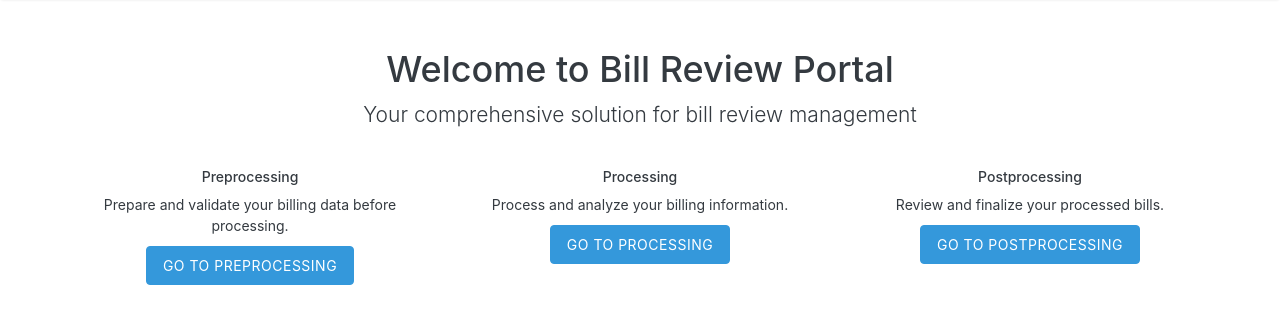
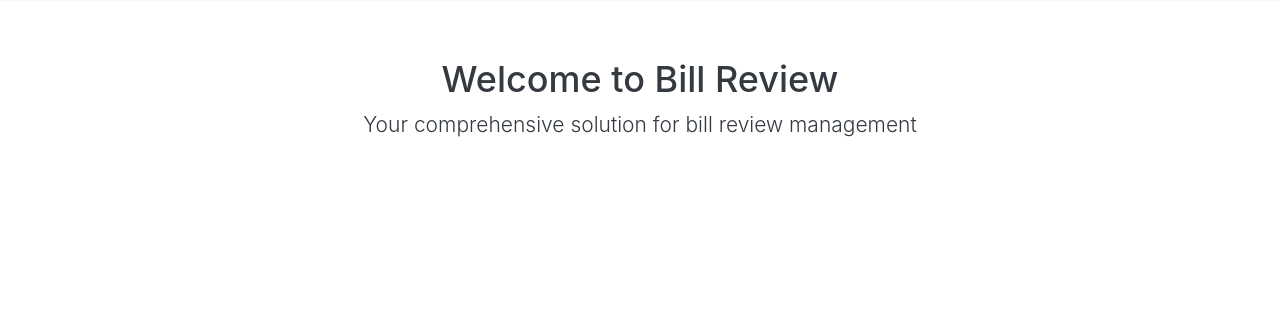
Before and after one commit to chrscato/cdx_billreview, a Flask app: page / in a window 1280 px wide. Shown: the part 50-374 px from the top of the page. Run offline with Flask 3, Linux system fonts and the light colour scheme; a user stored in the database is signed in; some libraries are stand-ins or nearby versions.

Commit message:
Deploy: Wed, Apr 30, 2025  3:03:04 PM

```diff
--- a/portal/templates/home.html
+++ b/portal/templates/home.html
@@ -1,40 +1,10 @@
 {% extends "main-layout.html" %}
 
-{% block title %}Home - Bill Review Portal{% endblock %}
+{% block title %}Bill Review{% endblock %}
 
 {% block main %}
-<div class="text-center">
-    <h1 class="display-4">Welcome to Bill Review Portal</h1>
+<div class="text-center mt-5">
+    <h1 class="display-4">Welcome to Bill Review</h1>
     <p class="lead">Your comprehensive solution for bill review management</p>
-
-    <div class="row mt-5">
-        <div class="col-md-4">
-            <div class="card">
-                <div class="card-body">
-                    <h5 class="card-title">Preprocessing</h5>
-                    <p class="card-text">Prepare and validate your billing data before processing.</p>
-                    <a href="{{ url_for('preprocessing.index') }}" class="btn btn-primary">Go to Preprocessing</a>
-                </div>
-            </div>
-        </div>
-        <div class="col-md-4">
-            <div class="card">
-                <div class="card-body">
-                    <h5 class="card-title">Processing</h5>
-                    <p class="card-text">Process and analyze your billing information.</p>
-                    <a href="{{ url_for('processing.processing') }}" class="btn btn-primary">Go to Processing</a>
-                </div>
-            </div>
-        </div>
-        <div class="col-md-4">
-            <div class="card">
-                <div class="card-body">
-                    <h5 class="card-title">Postprocessing</h5>
-                    <p class="card-text">Review and finalize your processed bills.</p>
-                    <a href="{{ url_for('postprocessing.postprocessing') }}" class="btn btn-primary">Go to Postprocessing</a>
-                </div>
-            </div>
-        </div>
-    </div>
 </div>
 {% endblock %}
```
